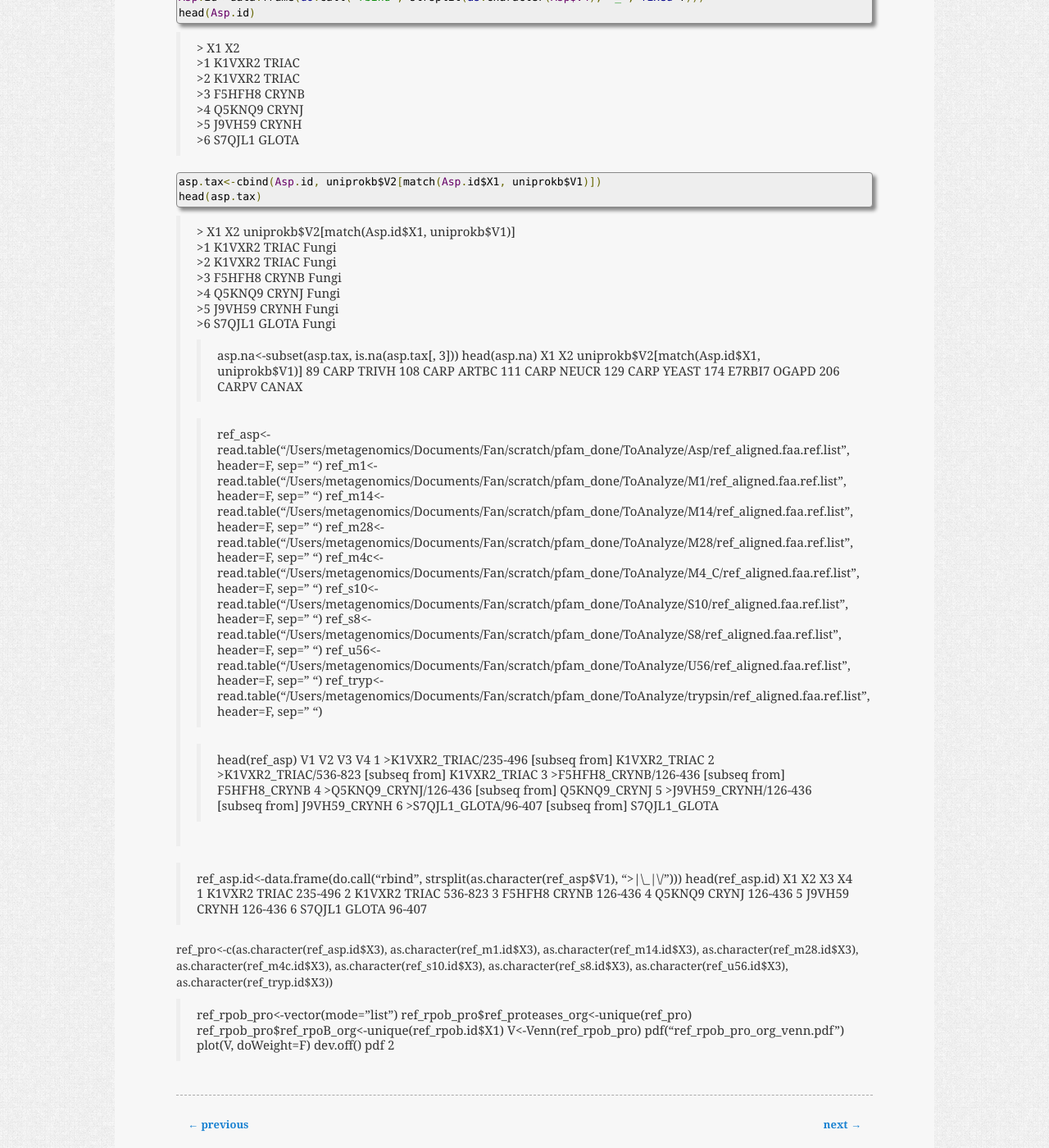
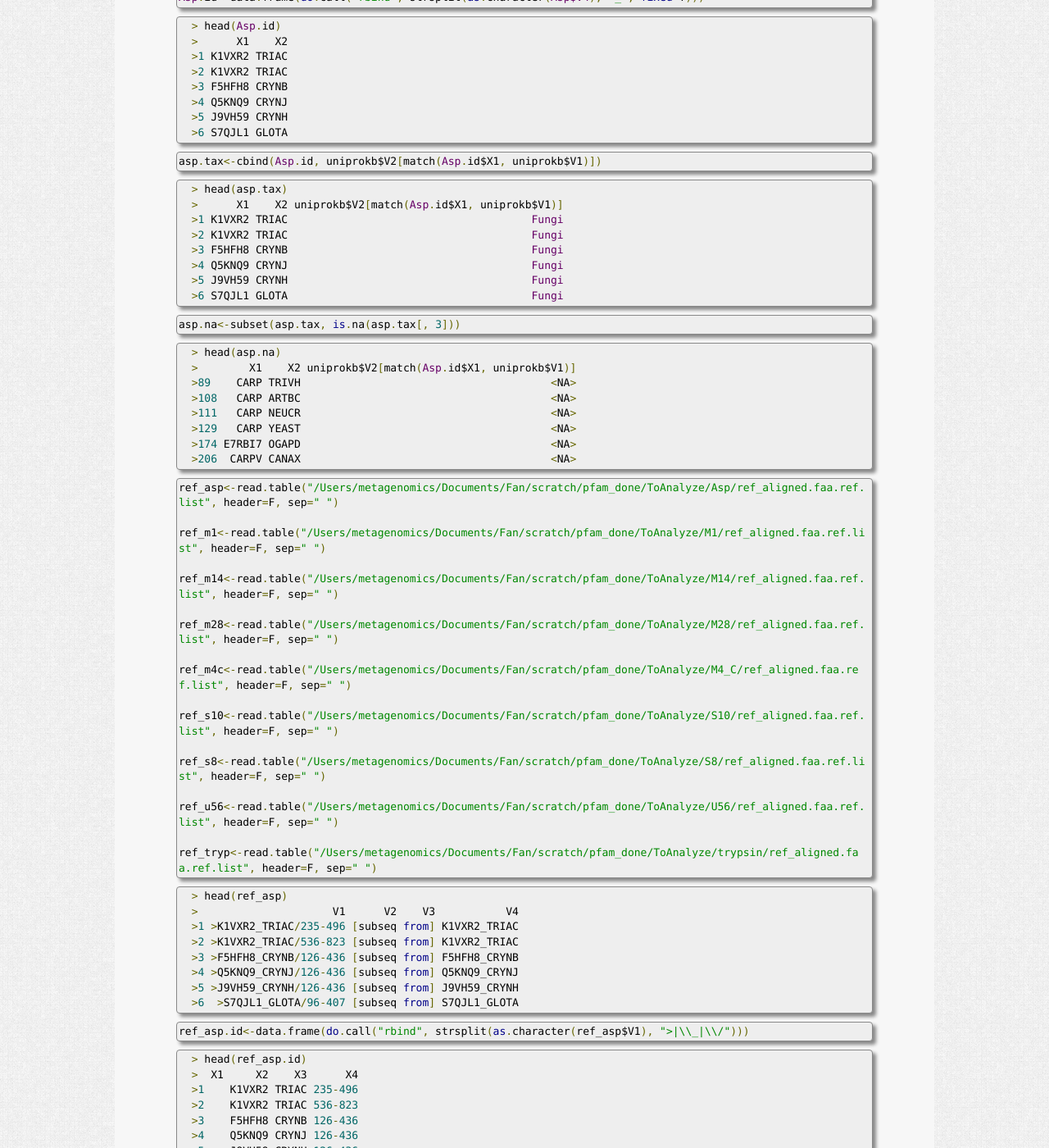
Before and after one commit to fandemonium/blog, a Jekyll site: the page built from _posts/2014-04-08-use-r-for-long-lists.md, in a window 1280 px wide and 1400 px high, scrolled down 891 px. Shown: the whole window at 82% size. Built offline with Jekyll 4.4.1, drawn with Linux system fonts in a browser that asks for light colours; Markdown is read by kramdown in place of the engine named in the settings; comment, search, counter and statistics services are not loaded; some of the changed text lies outside the part shown.

Commit message:
fixed all code blocks in this post

````diff
--- a/_posts/2014-04-08-use-r-for-long-lists.md
+++ b/_posts/2014-04-08-use-r-for-long-lists.md
@@ -25,86 +25,111 @@ Asp<-read.table("/Users/metagenomics/Documents/Fan/scratch/pfam_done/ToAnalyze/A
 ```
       > head(Asp)
       >                      V1    V2  V3        V4
-      >1 \>K1VXR2\_TRIAC/235-496 [subseq from] K1VXR2\_TRIAC
-      >2 \>K1VXR2\_TRIAC/536-823 [subseq from] K1VXR2\_TRIAC
-      >3 \>F5HFH8\_CRYNB/126-436 [subseq from] F5HFH8\_CRYNB
-      >4 \>Q5KNQ9\_CRYNJ/126-436 [subseq from] Q5KNQ9\_CRYNJ
-      >5 \>J9VH59\_CRYNH/126-436 [subseq from] J9VH59\_CRYNH
-      >6 \>S7QJL1\_GLOTA/96-407 [subseq from] S7QJL1\_GLOTA
+      >1 >K1VXR2_TRIAC/235-496 [subseq from] K1VXR2_TRIAC
+      >2 >K1VXR2_TRIAC/536-823 [subseq from] K1VXR2_TRIAC
+      >3 >F5HFH8_CRYNB/126-436 [subseq from] F5HFH8_CRYNB
+      >4 >Q5KNQ9_CRYNJ/126-436 [subseq from] Q5KNQ9_CRYNJ
+      >5 >J9VH59_CRYNH/126-436 [subseq from] J9VH59_CRYNH
+      >6 >S7QJL1_GLOTA/96-407 [subseq from] S7QJL1_GLOTA
 
 
 ```R
 Asp.id<-data.frame(do.call('rbind', strsplit(as.character(Asp$V4), '_', fixed=T)))
-head(Asp.id)
 ```
 
->\>      X1    X2
->\>1 K1VXR2 TRIAC
->\>2 K1VXR2 TRIAC
->\>3 F5HFH8 CRYNB
->\>4 Q5KNQ9 CRYNJ
->\>5 J9VH59 CRYNH
->\>6 S7QJL1 GLOTA
->
+      > head(Asp.id)
+      >      X1    X2
+      >1 K1VXR2 TRIAC
+      >2 K1VXR2 TRIAC
+      >3 F5HFH8 CRYNB
+      >4 Q5KNQ9 CRYNJ
+      >5 J9VH59 CRYNH
+      >6 S7QJL1 GLOTA
 
 ```R
 asp.tax<-cbind(Asp.id, uniprokb$V2[match(Asp.id$X1, uniprokb$V1)])
-head(asp.tax)
 ```
->\>      X1    X2 uniprokb$V2[match(Asp.id$X1, uniprokb$V1)]
->\>1 K1VXR2 TRIAC                                      Fungi
->\>2 K1VXR2 TRIAC                                      Fungi
->\>3 F5HFH8 CRYNB                                      Fungi
->\>4 Q5KNQ9 CRYNJ                                      Fungi
->\>5 J9VH59 CRYNH                                      Fungi
->\>6 S7QJL1 GLOTA                                      Fungi
->
->> asp.na<-subset(asp.tax, is.na(asp.tax[, 3]))
->> head(asp.na)
->        X1    X2 uniprokb$V2[match(Asp.id$X1, uniprokb$V1)]
->89    CARP TRIVH                                       <NA>
->108   CARP ARTBC                                       <NA>
->111   CARP NEUCR                                       <NA>
->129   CARP YEAST                                       <NA>
->174 E7RBI7 OGAPD                                       <NA>
->206  CARPV CANAX                                       <NA>
->
->> ref_asp<-read.table("/Users/metagenomics/Documents/Fan/scratch/pfam_done/ToAnalyze/Asp/ref_aligned.faa.ref.list", header=F, sep=" ")
->> ref_m1<-read.table("/Users/metagenomics/Documents/Fan/scratch/pfam_done/ToAnalyze/M1/ref_aligned.faa.ref.list", header=F, sep=" ")
->> ref_m14<-read.table("/Users/metagenomics/Documents/Fan/scratch/pfam_done/ToAnalyze/M14/ref_aligned.faa.ref.list", header=F, sep=" ")
->> ref_m28<-read.table("/Users/metagenomics/Documents/Fan/scratch/pfam_done/ToAnalyze/M28/ref_aligned.faa.ref.list", header=F, sep=" ")
->> ref_m4c<-read.table("/Users/metagenomics/Documents/Fan/scratch/pfam_done/ToAnalyze/M4_C/ref_aligned.faa.ref.list", header=F, sep=" ")
->> ref_s10<-read.table("/Users/metagenomics/Documents/Fan/scratch/pfam_done/ToAnalyze/S10/ref_aligned.faa.ref.list", header=F, sep=" ")
->> ref_s8<-read.table("/Users/metagenomics/Documents/Fan/scratch/pfam_done/ToAnalyze/S8/ref_aligned.faa.ref.list", header=F, sep=" ")
->> ref_u56<-read.table("/Users/metagenomics/Documents/Fan/scratch/pfam_done/ToAnalyze/U56/ref_aligned.faa.ref.list", header=F, sep=" ")
->> ref_tryp<-read.table("/Users/metagenomics/Documents/Fan/scratch/pfam_done/ToAnalyze/trypsin/ref_aligned.faa.ref.list", header=F, sep=" ")
->
->> head(ref_asp)
->                     V1      V2    V3           V4
->1 >K1VXR2_TRIAC/235-496 [subseq from] K1VXR2_TRIAC
->2 >K1VXR2_TRIAC/536-823 [subseq from] K1VXR2_TRIAC
->3 >F5HFH8_CRYNB/126-436 [subseq from] F5HFH8_CRYNB
->4 >Q5KNQ9_CRYNJ/126-436 [subseq from] Q5KNQ9_CRYNJ
->5 >J9VH59_CRYNH/126-436 [subseq from] J9VH59_CRYNH
->6  >S7QJL1_GLOTA/96-407 [subseq from] S7QJL1_GLOTA
+      > head(asp.tax)
+      >      X1    X2 uniprokb$V2[match(Asp.id$X1, uniprokb$V1)]
+      >1 K1VXR2 TRIAC                                      Fungi
+      >2 K1VXR2 TRIAC                                      Fungi
+      >3 F5HFH8 CRYNB                                      Fungi
+      >4 Q5KNQ9 CRYNJ                                      Fungi
+      >5 J9VH59 CRYNH                                      Fungi
+      >6 S7QJL1 GLOTA                                      Fungi
 
-> ref_asp.id<-data.frame(do.call("rbind", strsplit(as.character(ref_asp$V1), ">|\\_|\\/")))
-> head(ref_asp.id)
-  X1     X2    X3      X4
-1    K1VXR2 TRIAC 235-496
-2    K1VXR2 TRIAC 536-823
-3    F5HFH8 CRYNB 126-436
-4    Q5KNQ9 CRYNJ 126-436
-5    J9VH59 CRYNH 126-436
-6    S7QJL1 GLOTA  96-407
+~~~
+asp.na<-subset(asp.tax, is.na(asp.tax[, 3]))
+~~~
 
+      > head(asp.na)
+      >        X1    X2 uniprokb$V2[match(Asp.id$X1, uniprokb$V1)]
+      >89    CARP TRIVH                                       <NA>
+      >108   CARP ARTBC                                       <NA>
+      >111   CARP NEUCR                                       <NA>
+      >129   CARP YEAST                                       <NA>
+      >174 E7RBI7 OGAPD                                       <NA>
+      >206  CARPV CANAX                                       <NA>
+
+```R
+ref_asp<-read.table("/Users/metagenomics/Documents/Fan/scratch/pfam_done/ToAnalyze/Asp/ref_aligned.faa.ref.list", header=F, sep=" ")
+
+ref_m1<-read.table("/Users/metagenomics/Documents/Fan/scratch/pfam_done/ToAnalyze/M1/ref_aligned.faa.ref.list", header=F, sep=" ")
+
+ref_m14<-read.table("/Users/metagenomics/Documents/Fan/scratch/pfam_done/ToAnalyze/M14/ref_aligned.faa.ref.list", header=F, sep=" ")
+
+ref_m28<-read.table("/Users/metagenomics/Documents/Fan/scratch/pfam_done/ToAnalyze/M28/ref_aligned.faa.ref.list", header=F, sep=" ")
+
+ref_m4c<-read.table("/Users/metagenomics/Documents/Fan/scratch/pfam_done/ToAnalyze/M4_C/ref_aligned.faa.ref.list", header=F, sep=" ")
+
+ref_s10<-read.table("/Users/metagenomics/Documents/Fan/scratch/pfam_done/ToAnalyze/S10/ref_aligned.faa.ref.list", header=F, sep=" ")
+
+ref_s8<-read.table("/Users/metagenomics/Documents/Fan/scratch/pfam_done/ToAnalyze/S8/ref_aligned.faa.ref.list", header=F, sep=" ")
+
+ref_u56<-read.table("/Users/metagenomics/Documents/Fan/scratch/pfam_done/ToAnalyze/U56/ref_aligned.faa.ref.list", header=F, sep=" ")
+
+ref_tryp<-read.table("/Users/metagenomics/Documents/Fan/scratch/pfam_done/ToAnalyze/trypsin/ref_aligned.faa.ref.list", header=F, sep=" ")
+```
+
+      > head(ref_asp)
+      >                     V1      V2    V3           V4
+      >1 >K1VXR2_TRIAC/235-496 [subseq from] K1VXR2_TRIAC
+      >2 >K1VXR2_TRIAC/536-823 [subseq from] K1VXR2_TRIAC
+      >3 >F5HFH8_CRYNB/126-436 [subseq from] F5HFH8_CRYNB
+      >4 >Q5KNQ9_CRYNJ/126-436 [subseq from] Q5KNQ9_CRYNJ
+      >5 >J9VH59_CRYNH/126-436 [subseq from] J9VH59_CRYNH
+      >6  >S7QJL1_GLOTA/96-407 [subseq from] S7QJL1_GLOTA
+
+~~~
+ref_asp.id<-data.frame(do.call("rbind", strsplit(as.character(ref_asp$V1), ">|\\_|\\/")))
+~~~
+
+      > head(ref_asp.id)
+      >  X1     X2    X3      X4
+      >1    K1VXR2 TRIAC 235-496
+      >2    K1VXR2 TRIAC 536-823
+      >3    F5HFH8 CRYNB 126-436
+      >4    Q5KNQ9 CRYNJ 126-436
+      >5    J9VH59 CRYNH 126-436
+      >6    S7QJL1 GLOTA  96-407
+
+```R
 ref_pro<-c(as.character(ref_asp.id$X3), as.character(ref_m1.id$X3), as.character(ref_m14.id$X3), as.character(ref_m28.id$X3), as.character(ref_m4c.id$X3), as.character(ref_s10.id$X3), as.character(ref_s8.id$X3), as.character(ref_u56.id$X3), as.character(ref_tryp.id$X3))
-> ref_rpob_pro<-vector(mode="list")
-> ref_rpob_pro$ref_proteases_org<-unique(ref_pro)
-> ref_rpob_pro$ref_rpoB_org<-unique(ref_rpob.id$X1)
-> V<-Venn(ref_rpob_pro)
-> pdf("ref_rpob_pro_org_venn.pdf")
-> plot(V, doWeight=F)
-> dev.off()
-pdf
-  2
+
+ref_rpob_pro<-vector(mode="list")
+
+ref_rpob_pro$ref_proteases_org<-unique(ref_pro)
+
+ref_rpob_pro$ref_rpoB_org<-unique(ref_rpob.id$X1)
+
+V<-Venn(ref_rpob_pro)
+```
+
+Save plot directly to file!
+```R
+pdf("ref_rpob_pro_org_venn.pdf")
+
+plot(V, doWeight=F)
+
+dev.off()
+```
````
